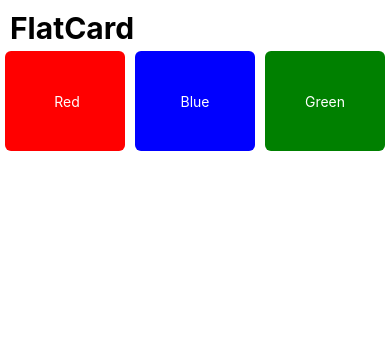
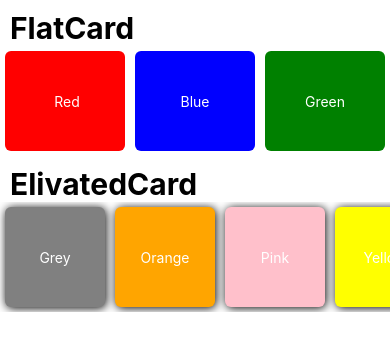
Before and after one commit to HemanthRaghu96/React-Native-Basics, a React Native app: screen / in a window 390 px wide. Shown: the top 350 px of the page. Built offline with nearby package versions, Linux system fonts and the light colour scheme.

Commit message:
Created ElivatedCard

```diff
--- a/App.tsx
+++ b/App.tsx
@@ -1,20 +1,16 @@
 import React from 'react';
-import {
-  ScrollView,
-  View,
-} from 'react-native';
+import {ScrollView, View} from 'react-native';
 import FlatCard from './Components/FlatCard';
+import ElivatedCard from './Components/ElivatedCard';
 const App = (): JSX.Element => {
   return (
-
-    <View >
+    <View>
       <ScrollView>
-     <FlatCard />
-     </ScrollView>
+        <FlatCard />
+        <ElivatedCard />
+      </ScrollView>
     </View>
-
   );
 };
 
-
 export default App;
--- /dev/null
+++ b/Components/ElivatedCard.tsx
@@ -0,0 +1,75 @@
+import {ScrollView, StyleSheet, Text, View} from 'react-native';
+import React from 'react';
+
+export default function ElivatedCard() {
+  return (
+    <View>
+      <Text style={styles.headingText}>ElivatedCard</Text>
+      <ScrollView horizontal={true} style={styles.flatContainer}>
+        <View style={[styles.card, styles.cardOne]}>
+          <Text style={styles.CardText}>Grey</Text>
+        </View>
+        <View style={[styles.card, styles.cardTwo]}>
+          <Text style={styles.CardText}>Orange</Text>
+        </View>
+        <View style={[styles.card, styles.cardThree]}>
+          <Text style={styles.CardText}>Pink</Text>
+        </View>
+        <View style={[styles.card, styles.cardFour]}>
+          <Text style={styles.CardText}>Yellow</Text>
+        </View>
+        <View style={[styles.card, styles.cardFive]}>
+          <Text style={styles.CardText}>Lightblue</Text>
+        </View>
+      </ScrollView>
+    </View>
+  );
+}
+
+const styles = StyleSheet.create({
+  headingText: {
+    fontSize: 30,
+    fontWeight: 'bold',
+    paddingHorizontal: 10,
+    marginTop: 10,
+  },
+  flatContainer: {
+    flex: 1,
+    flexDirection: 'row',
+  },
+  card: {
+    flex: 1,
+    justifyContent: 'center',
+    alignItems: 'center',
+    width: 100,
+    height: 100,
+    borderRadius: 6,
+    margin: 5,
+    elevation:4,
+    shadowOffset:{
+        height:1,
+        width:1
+    },
+    shadowColor:'black',
+    shadowRadius:10
+  },
+  cardOne: {
+    backgroundColor: 'grey',
+
+  },
+  cardTwo: {
+    backgroundColor: 'orange',
+  },
+  cardThree: {
+    backgroundColor: 'pink',
+  },
+  cardFour: {
+    backgroundColor: 'yellow',
+  },
+  cardFive: {
+    backgroundColor: 'lightblue',
+  },
+  CardText: {
+    color: '#FFFFFF',
+  },
+});
```
